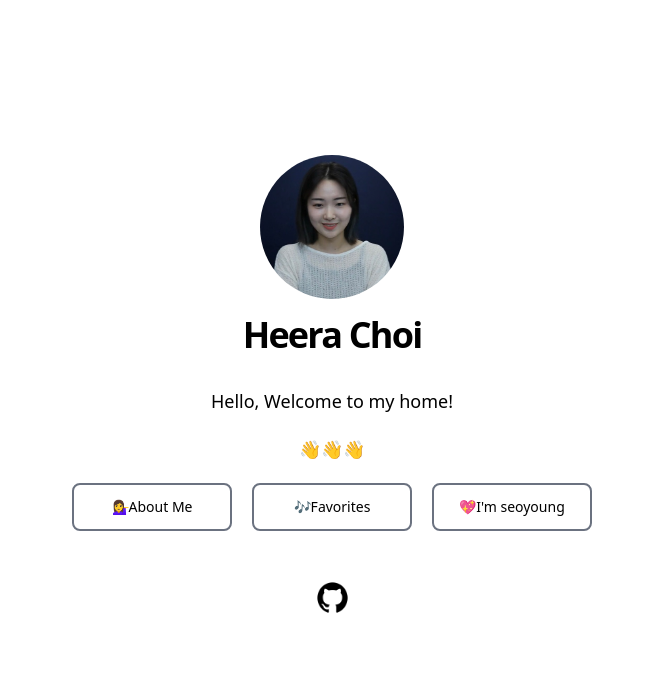
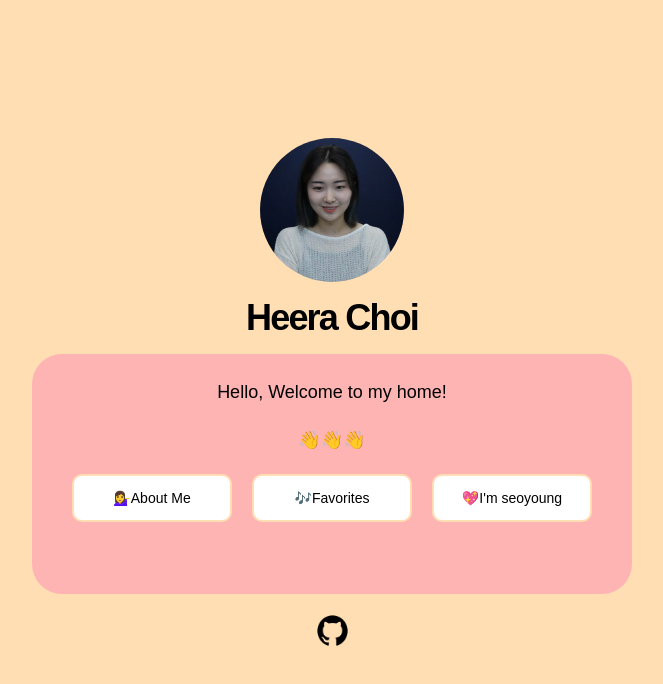
Before and after one commit to Heeeera/first-project, a Next.js app: page / in a window 1280 px wide. Shown: the top 684 px of the page, without its empty margins (308-971 px from the left). Built offline with nearby package versions, Linux system fonts and the light colour scheme.

Commit message:
Add styled-components in main page

```diff
--- a/components/Button.js
+++ b/components/Button.js
@@ -1,10 +1,25 @@
 import Link from 'next/link';
+import styled from 'styled-components';
+
+const StyledButton = styled.button`
+    width: 10rem;
+    height: 3rem;
+    background-color: white;
+    border: 2px solid #FFDEB4;
+    border-radius: 10px;
+    margin: 1.25rem 0.625rem 0.652rem;
+    font-size: 0.875rem;
+    line-height: 1.25rem;
+    &:hover {
+        border: 3px solid #B2A4FF;
+    }
+`;
 
 function Button({name, url}) {
-
     return (
         <Link href={url} passHref>
-            <button className="w-40 h-12 bg-white border-2 border-solid border-gray-500 rounded-lg mt-5 mb-2.5 mx-2.5 text-sm" >{name}</button>
+            {/* <button className="w-40 h-12 bg-white border-2 border-solid border-gray-500 rounded-lg mt-5 mb-2.5 mx-2.5 text-sm" >{name}</button> */}
+            <StyledButton>{name}</StyledButton>
         </Link>
     );
 };
--- a/package.json
+++ b/package.json
@@ -10,7 +10,8 @@
     "bootstrap": "^5.1.3",
     "next": "12.1.4",
     "react": "18.0.0",
-    "react-dom": "18.0.0"
+    "react-dom": "18.0.0",
+    "styled-components": "^5.3.5"
   },
   "devDependencies": {
     "autoprefixer": "^10.4.7",
--- a/pages/index.js
+++ b/pages/index.js
@@ -1,29 +1,62 @@
 import Head from 'next/head';
 import Image from 'next/image';
 import Link from 'next/link';
+import styled from 'styled-components';
 import Layout, { siteTitle } from '../components/layout';
 import Button from '../components/Button';
 import gitLogo from '../public/github.png';
+
+export const Container = styled.div`
+  background-color: #FFDEB4;
+  font-family: "Arial", sans-serif;
+`;
+
+const ContentContainer = styled.div`
+  background-color: #FFB4B4;
+  border-radius: 30px;
+  min-height: 30vh;
+  padding: 0.5rem;
+  max-width: 600px;
+  margin: 0 auto;
+  @media screen and (max-width: 500px){
+    max-width: 80vw;
+  }
+`;
+
+const ButtonContainer = styled.div`
+  display: flex;
+  align-items: center;
+  justify-content: center;
+  @media screen and (max-width: 500px){
+    max-width: 80vw;
+    flex-direction: column;
+`;
 
 export default function Home() {
   const menu = ["💁‍♀️About Me", "🎶Favorites","💖I'm seoyoung"];
   const url = ["/aboutMe", "/favorite", "/seoyoung"];
 
   return (
+    <Container>
       <div className="flex items-center min-h-screen">
         <Layout home>
           <Head>
             <title>{siteTitle}</title>
           </Head>
+          <ContentContainer>
             <section className="flex flex-col items-center text-lg my-4">
               <p className="mb-5">Hello, Welcome to my home!</p>
               <p>👋👋👋</p>
-          <div className="pb-5">{menu.map((data, idx) => <Button key={idx} name={data} url={url[idx]}/>)}</div>
+              <ButtonContainer>{menu.map((data, idx) => <Button key={idx} name={data} url={url[idx]}/>)}</ButtonContainer>
+            </section>
+          </ContentContainer>
+          <div className="flex flex-col items-center">
             <Link href="https://github.com/Heeeera" passHref>
               <a className="pt-3"><Image src={gitLogo} height='49' width='49' alt="git"/></a>
             </Link>
-        </section>
+          </div>
         </Layout>
       </div>
+    </Container>
   );
 }
```
Also changed, not shown: 1 other file (tests, documents, lock files or other folders). Lines whose indentation alone changed are shown as unchanged.
